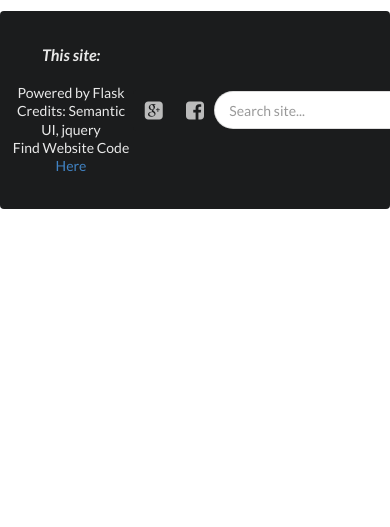
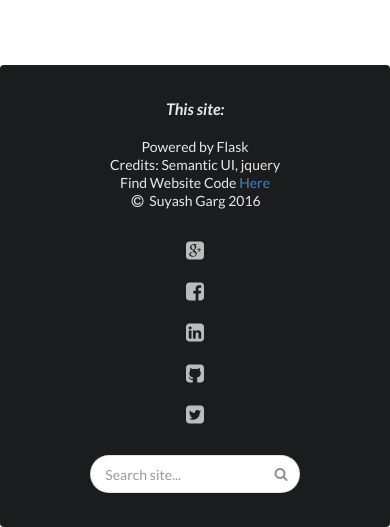
Before and after one commit to ferbncode/suyashgarg.heroku.com, a Flask app: template mysite/templates/base.html in a window 390 px wide; the page is wider, and only the part inside the window is pictured. Shown: the part 554-1081 px from the top of that part. Before the commit the page ends 763 px from the top of that part, so only its background shows below. Run offline with Flask 2, Linux system fonts and the light colour scheme; the template is opened without the code that fills it, so the values that code supplies are empty.

Commit message:
Made mobile responsive

```diff
--- a/mysite/templates/base.html
+++ b/mysite/templates/base.html
@@ -3,9 +3,12 @@
 <head>
 {%block head%}
 <link href="{{url_for('static',filename='css/semantic.min.css')}}", rel="stylesheet" type="text/css">
+
 <link href="{{url_for('static', filename='css/semantic.css')}}", rel="stylesheet" type="text/css">
+<script src="https://ajax.googleapis.com/ajax/libs/jquery/1.12.4/jquery.min.js"></script>
 <script src="{{url_for('static',filename='js/semantic.js')}}"></script>
 <script src="{{url_for('static', filename='js/semantic.min.js')}}"></script>
+
 {%endblock%}
 </head>
 <body>
@@ -14,12 +17,12 @@
 <div id="wrapper">
 <!--end of navbar div. Beginning of grid structure-->
 <div id="content">
-<div style="position:relative;top:40px">
-<div class="ui internally grid">
+<div style="position:relative;top:20px">
+<div class="ui internally stackable grid container">
   <div class="row">
-  <div class="two wide column"></div>
+  <div class="one wide column"></div>
     <div class="three wide column">
-    <div class="ui" >
+    <div class="ui">
     <img class="ui image" style="border-radius: 50%;max-height:150px" src="{{url_for('static', filename='images/output.jpg')}}">
   <div class="content">
   <br/>
@@ -28,7 +31,7 @@
     <a href='/'>Home</a><br/>
     <a href='/blog'>Blog</a><br/>
     <a href='/projects'>Projects</a><br/>
-    <a href='/career'>Career</a><br/><br/>
+    <a href='/code'>Code</a><br/><br/>
 <div>
 <button class="ui primary mini button" onclick="location.href='https://twitter.com/ferbncode'">
 <i class="twitter icon"></i>
@@ -47,12 +50,10 @@
 <button class="ui circular google plus icon button">
   <i class="google plus icon"></i>
 </button>
-
-
   </div>
 </div>
     </div>
-    <div class="ten wide column">
+    <div class="eleven wide column">
       <div>{%block maindiv%}{%endblock%}</div>
     </div>
     <div class="two wide column">
@@ -74,14 +75,15 @@
 <div id="footer">
 <div class="ui inverted segment">
   <div class="ui inverted secondary menu">
-    <div class="ui red three item inverted menu">
+    <div class="ui red three item stackable inverted menu">
 	  <div class="item">
 	  	<p>
 	    <strong><font size="3.5"><i>This site: </i></font></strong><br/> <br/>Powered by Flask<br \>
-	    Credits: Semantic UI, jquery<br/>Find Website Code <a href="https://github.com/ferbncode/suyashgarg.heroku.com">Here</a></p>
+	    Credits: Semantic UI, jquery<br/>Find Website Code <a href="https://github.com/ferbncode/suyashgarg.heroku.com">Here</a><br>
+	    <i class='copyright icon'></i>Suyash Garg 2016</p>
 	  </div>
   <div class="item">
-  <div class="ui icon inverted menu">
+  <div class="ui icon inverted stackable menu">
   <a class="item" href="">
     <i class="google plus square large icon"></i>
   </a>
@@ -110,7 +112,6 @@
   		</div>
   		<div class="results"></div>
 	</div>
-
   </div>
 
   </div>
```
